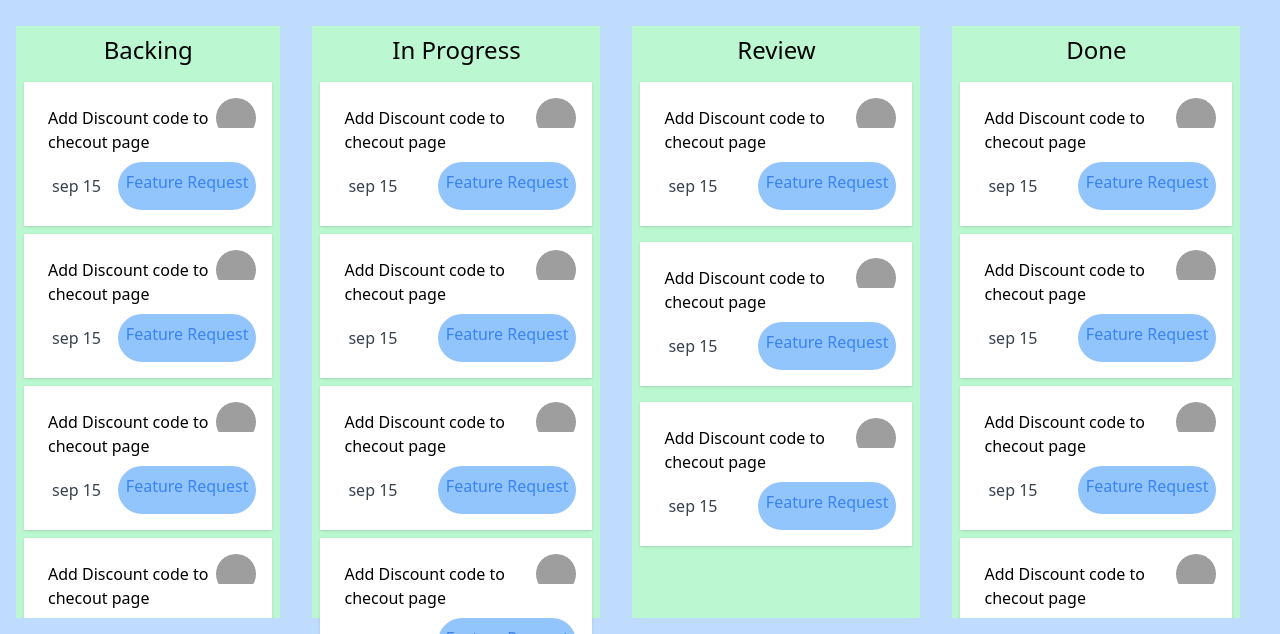
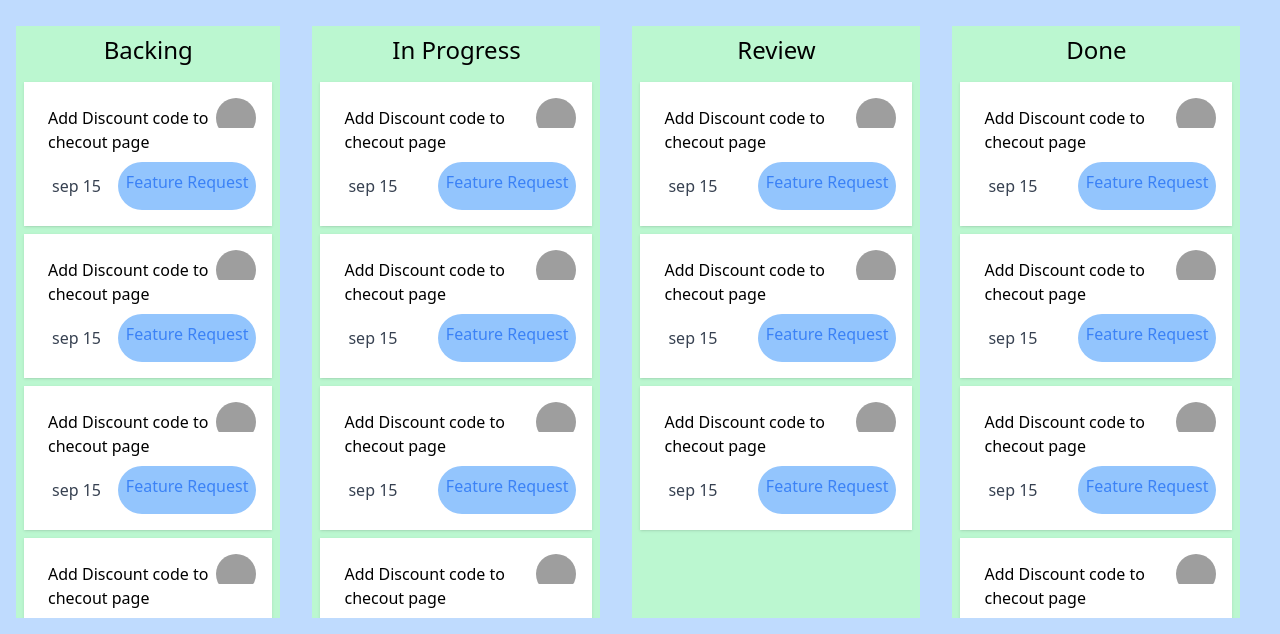
Before and after one commit to hash-insert/hash-task-board-challenge, a plain HTML site: page public/index.html in a window 1280 px wide. Shown: the part 166-800 px from the top of the page. Drawn offline with nearby package versions, Linux system fonts and the light colour scheme; grey boxes are pictures that could not be loaded.

Commit message:
changes made as per your instructions

```diff
--- a/public/index.html
+++ b/public/index.html
@@ -149,9 +149,9 @@
 
 
             </div>
-            <div class="w-72 m-4 bg-green-200 flex flex-col flex-shrink-0">
+            <div class="w-72 m-4 bg-green-200  flex flex-col flex-shrink-0">
                 <h3 class="p-2 text-2xl text-center">In Progress</h3>
-                <div>
+                <div class="overflow-auto">
                     <div class="bg-white p-4 m-2 shadow">
                         <div class="flex justify-between">
                             <p class="p-2">Add Discount code to<br> checout page</p>
@@ -218,13 +218,14 @@
             </div>
             <div class="w-72 m-4 bg-green-200 flex flex-col flex-shrink-0">
                 <h3 class="p-2 text-2xl text-center">Review</h3>
-
-                <div class="bg-white p-4 m-2 shadow">
+                <div class="overflow-auto">
+                    <div class="bg-white p-4 m-2 shadow ">
                         <div class="flex justify-between">
                             <p class="p-2">Add Discount code to<br> checout page</p>
                             <div class="w-10 h-10 rounded-full overflow-hidden "><img
                                     src="https://images.unsplash.com/photo-1494790108377-be9c29b29330?ixlib=rb-1.2.1&ixid=eyJhcHBfaWQiOjEyMDd9&auto=format&fit=facearea&facepad=3&w=144&h=144&q=80"
-                                alt="cute smile"></div>
+                                    alt="cute smile">
+                            </div>
                         </div>
                         <div class="flex justify-between">
                             <p class="text-gray-700 p-3">sep 15</p>
@@ -266,7 +267,7 @@
 
                     </div>
 
-
+                </div>
             </div>
             <div class="w-72 m-4 bg-green-200 flex flex-col flex-shrink-0">
                 <h3 class="p-2 text-2xl text-center">Done</h3>
```
Lines whose indentation alone changed are shown as unchanged.
